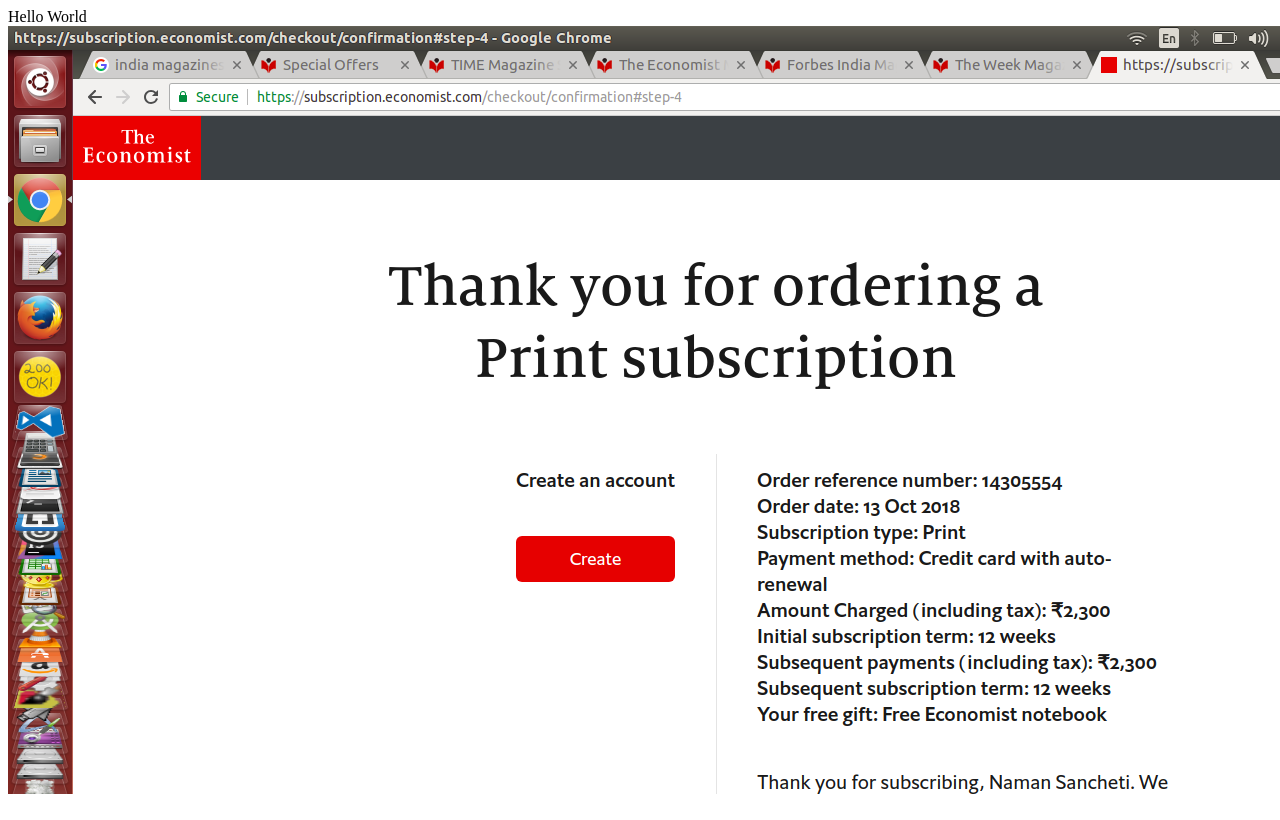
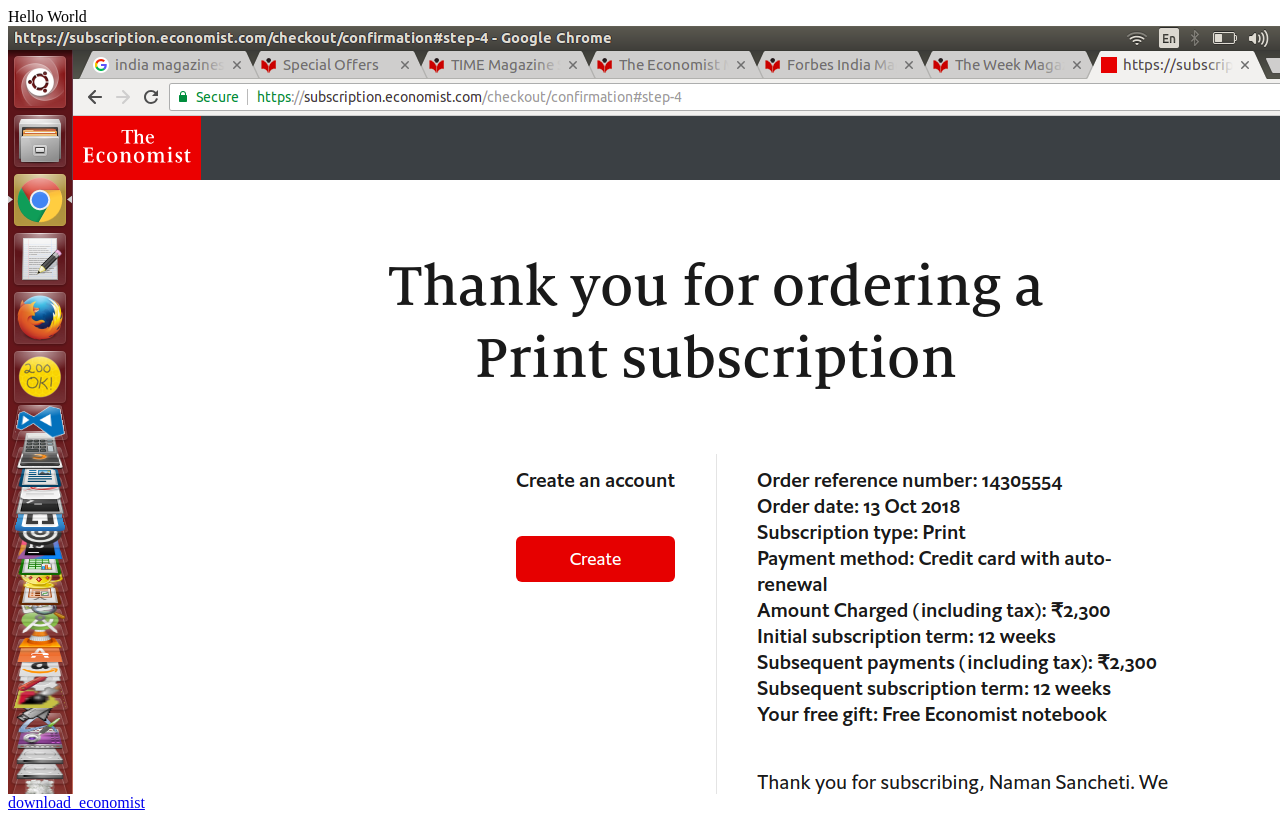
Before and after one commit to namansancheti/jsfoo-bot, a plain HTML site: page index.html in a window 1280 px wide. Shown: the top 820 px of the page. Drawn offline with Linux system fonts and the light colour scheme.

Commit message:
Add download link in index html

```diff
--- a/index.html
+++ b/index.html
@@ -5,5 +5,6 @@ Hello World
     </head>
     <body>
         <img src="economist.png">
+        <a href="economist.png" download="economist.png">download_economist</a>
     </body>
 </html>
```
